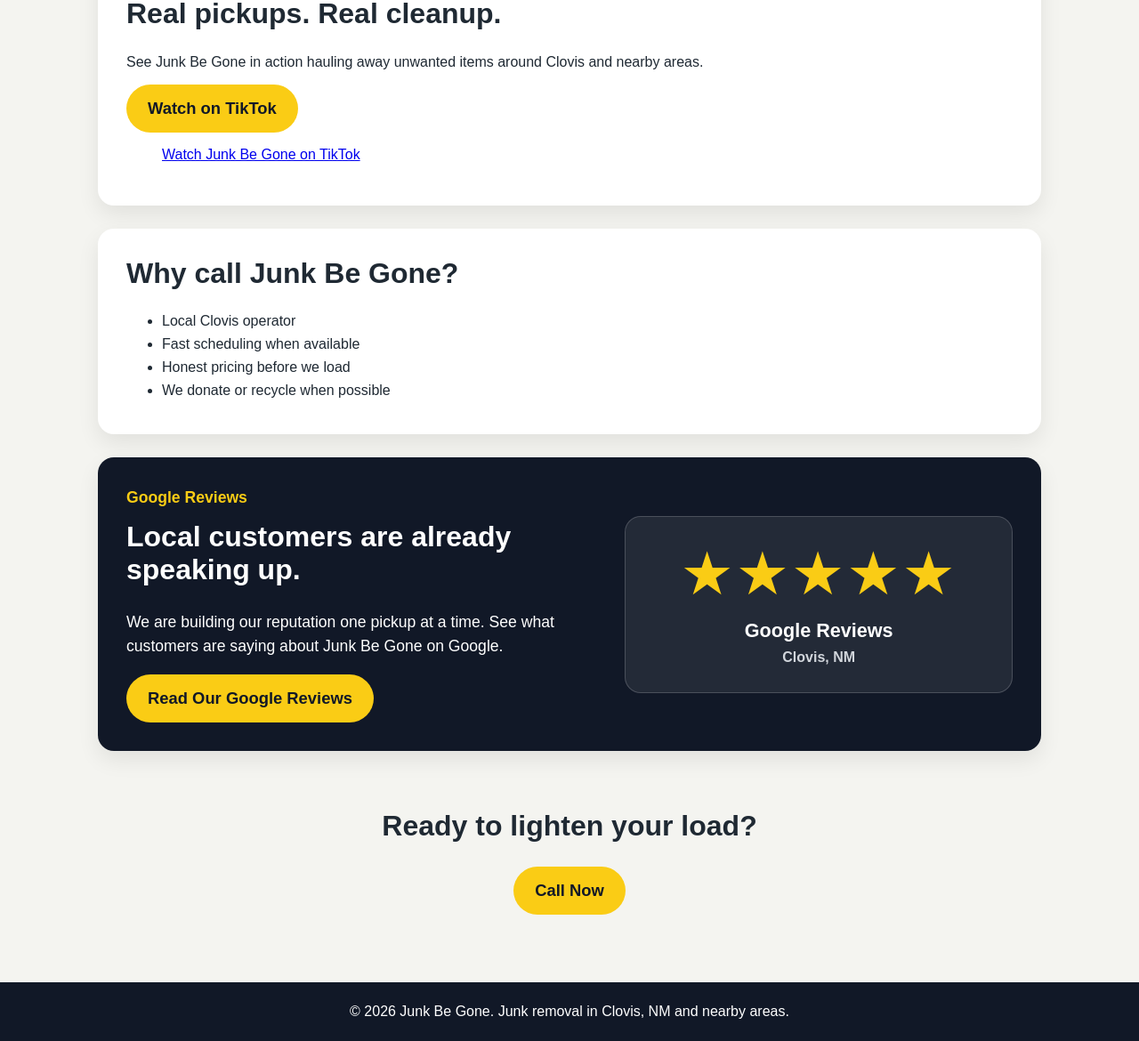
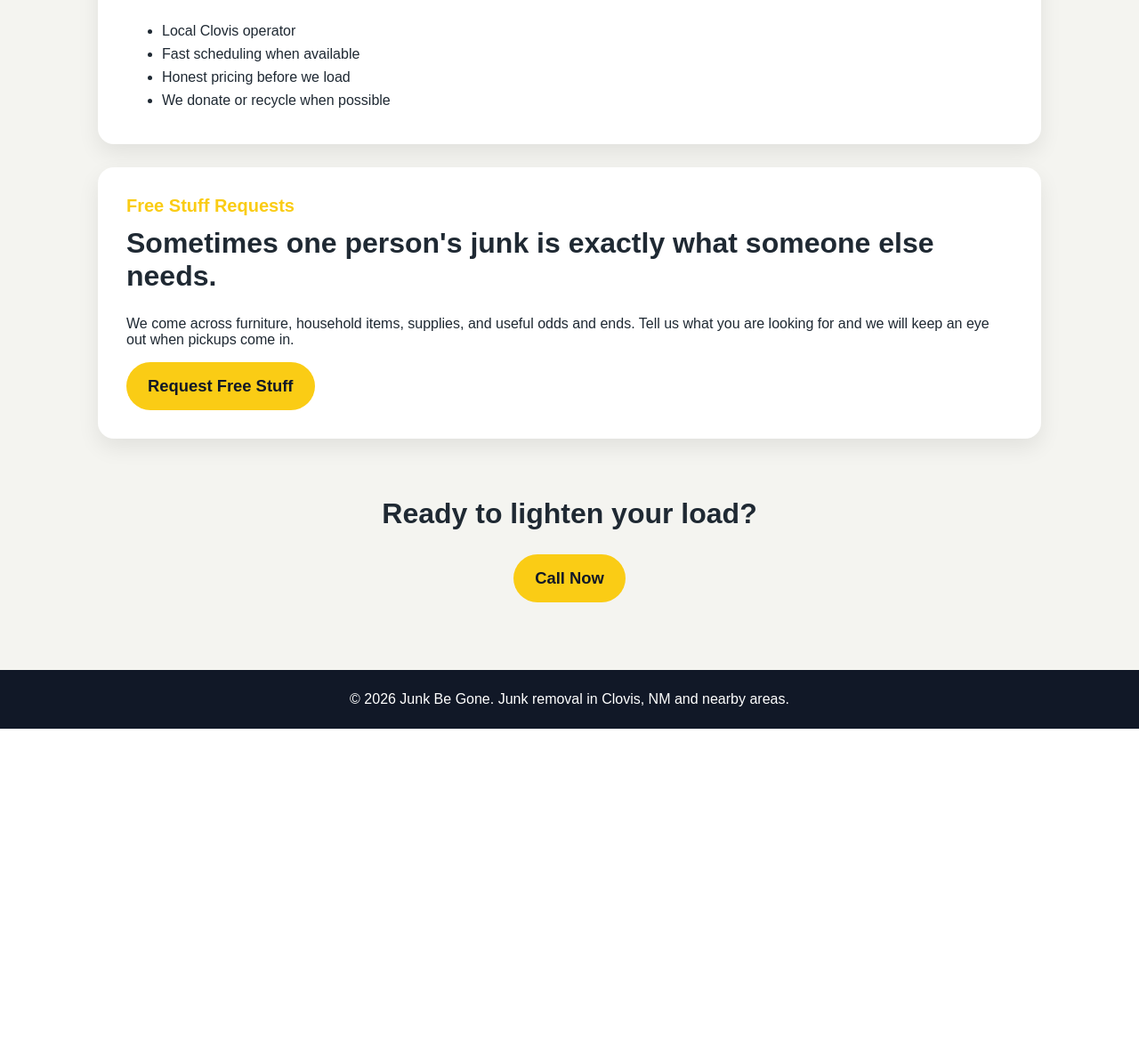
Before and after one commit to Junkmanz777/junk-be-gone-site, a Flask app: page / in a window 1280 px wide. Shown: the part 1760-2930 px from the top of the page at 89% size. After the commit the page ends 2579 px from the top, so only its background shows below. Run offline with Flask 3, Linux system fonts and the light colour scheme.

Commit message:
Update index.html

```diff
--- a/templates/index.html
+++ b/templates/index.html
@@ -62,33 +62,6 @@
         <p class="map-caption">20 mile service radius from Clovis, NM</p>
       </div>
     </section>
-    <section class="section watch-section">
-  <div class="watch-copy">
-    <p class="eyebrow dark">Watch Us Work</p>
-    <h2>Real pickups. Real cleanup.</h2>
-    <p>
-      See Junk Be Gone in action hauling away unwanted items around Clovis and nearby areas.
-    </p>
-    <a class="btn primary" href="https://www.tiktok.com/@_antbro/video/7651009762204601613" target="_blank" rel="noopener">
-      Watch on TikTok
-    </a>
-  </div>
-
-  <div class="tiktok-wrap">
-    <blockquote
-      class="tiktok-embed"
-      cite="https://www.tiktok.com/@_antbro/video/7651009762204601613"
-      data-video-id="7651009762204601613"
-      style="max-width: 605px; min-width: 325px;"
-    >
-      <section>
-        <a target="_blank" rel="noopener" href="https://www.tiktok.com/@_antbro/video/7651009762204601613">
-          Watch Junk Be Gone on TikTok
-        </a>
-      </section>
-    </blockquote>
-  </div>
-</section>
 
     <section class="section why">
       <h2>Why call Junk Be Gone?</h2>
@@ -99,24 +72,19 @@
         <li>We donate or recycle when possible</li>
       </ul>
     </section>
-<section class="section reviews-section">
-  <div>
-    <p class="eyebrow dark">Google Reviews</p>
-    <h2>Local customers are already speaking up.</h2>
-    <p>
-      We are building our reputation one pickup at a time. See what customers are saying about Junk Be Gone on Google.
-    </p>
-    <a class="btn primary" href="https://www.google.com/search?q=Junk+Be+Gone+Clovis+NM+reviews" target="_blank" rel="noopener">
-      Read Our Google Reviews
-    </a>
-  </div>
 
-  <div class="review-stars" aria-label="Five star review graphic">
-    <div class="stars">★★★★★</div>
-    <p>Google Reviews</p>
-    <span>Clovis, NM</span>
-  </div>
-</section>
+    <section class="section free-stuff-preview">
+      <div>
+        <p class="eyebrow dark">Free Stuff Requests</p>
+        <h2>Sometimes one person's junk is exactly what someone else needs.</h2>
+        <p>
+          We come across furniture, household items, supplies, and useful odds and ends.
+          Tell us what you are looking for and we will keep an eye out when pickups come in.
+        </p>
+      </div>
+      <a class="btn primary" href="/free-stuff">Request Free Stuff</a>
+    </section>
+
     <section class="final-cta">
       <h2>Ready to lighten your load?</h2>
       <a class="btn primary" href="tel:5755300144">Call Now</a>
```
